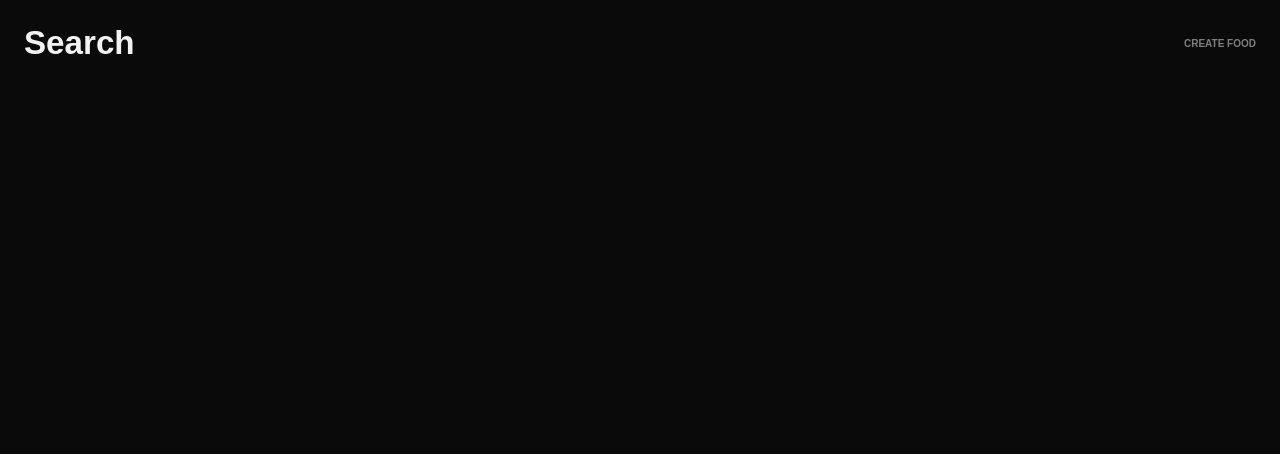
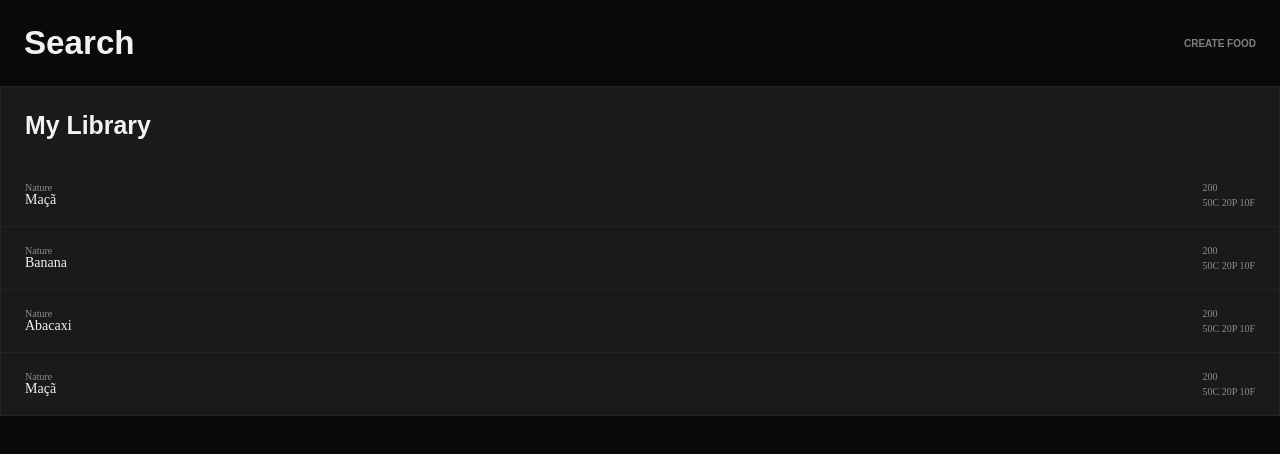
Before and after one commit to antoniobfm/corbik, a Next.js app in the folder apps/web/: page /library in a window 1280 px wide. Shown: the top 454 px of the page. Built offline with nearby package versions, Linux system fonts and the light colour scheme; a web font is replaced by a local one.

Commit message:
Added MyLibrary to Food Library

```diff
--- a/apps/web/src/pages/library.tsx
+++ b/apps/web/src/pages/library.tsx
@@ -2,11 +2,13 @@ import React from 'react';
 
 import { Container } from '@/modules/Library/styles';
 import Header from '@/modules/Library/Header';
+import MyLibrary from '@/modules/Library/MyLibrary';
 
 const Library: React.FC = () => {
   return (
     <Container>
       <Header />
+      <MyLibrary />
     </Container>
   )
 }
```
